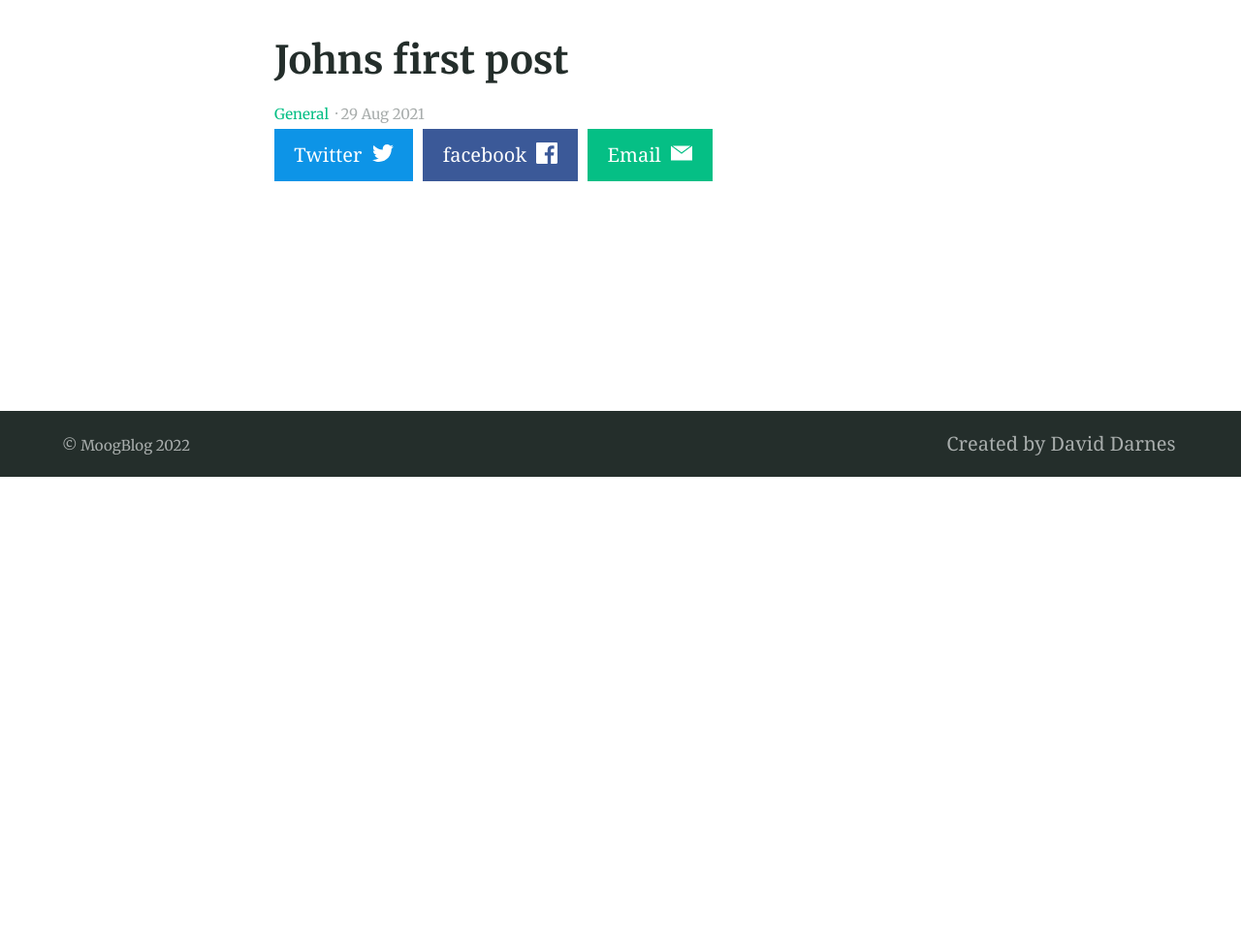
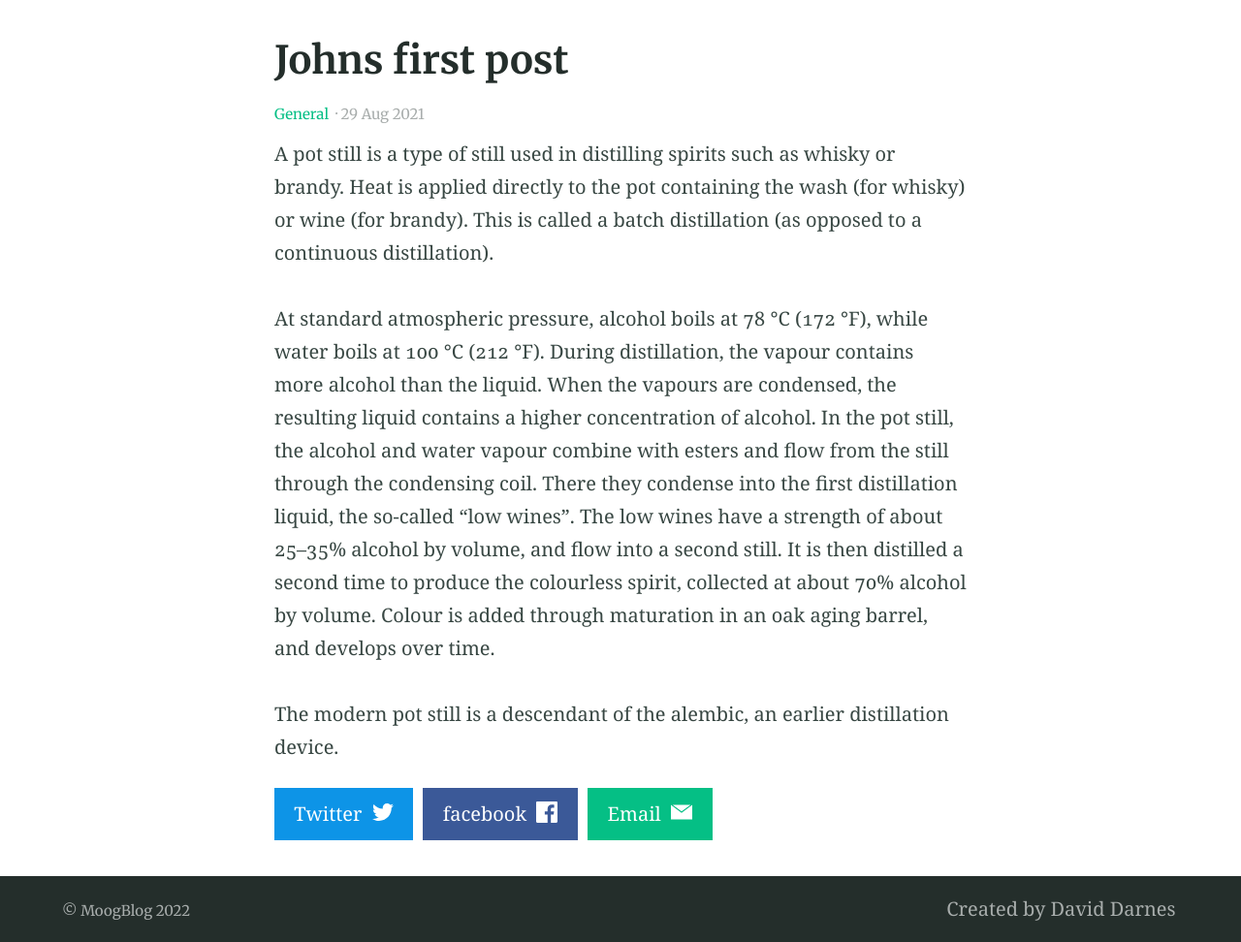
Before and after one commit to moogster11/blog, a Jekyll site: the page built from _posts/2021-08-29-example-post-four.md, in a window 1280 px wide. Shown: the part 408-1380 px from the top of the page at 97% size. Built offline with Jekyll 4.4.1, drawn with Linux system fonts in a browser that asks for light colours; before the commit the page ends 900 px from its top, so only the background shows below that.

Commit message:
Update 2021-08-29-example-post-four.md

```diff
--- a/_posts/2021-08-29-example-post-four.md
+++ b/_posts/2021-08-29-example-post-four.md
@@ -10,3 +10,9 @@ feature_text: |
 feature_image: "https://picsum.photos/2560/600?image=733"
 image: "https://picsum.photos/2560/600?image=733"
 ---
+
+A pot still is a type of still used in distilling spirits such as whisky or brandy. Heat is applied directly to the pot containing the wash (for whisky) or wine (for brandy). This is called a batch distillation (as opposed to a continuous distillation).
+
+At standard atmospheric pressure, alcohol boils at 78 °C (172 °F), while water boils at 100 °C (212 °F). During distillation, the vapour contains more alcohol than the liquid. When the vapours are condensed, the resulting liquid contains a higher concentration of alcohol. In the pot still, the alcohol and water vapour combine with esters and flow from the still through the condensing coil. There they condense into the first distillation liquid, the so-called "low wines". The low wines have a strength of about 25–35% alcohol by volume, and flow into a second still. It is then distilled a second time to produce the colourless spirit, collected at about 70% alcohol by volume. Colour is added through maturation in an oak aging barrel, and develops over time.
+
+The modern pot still is a descendant of the alembic, an earlier distillation device.
```
